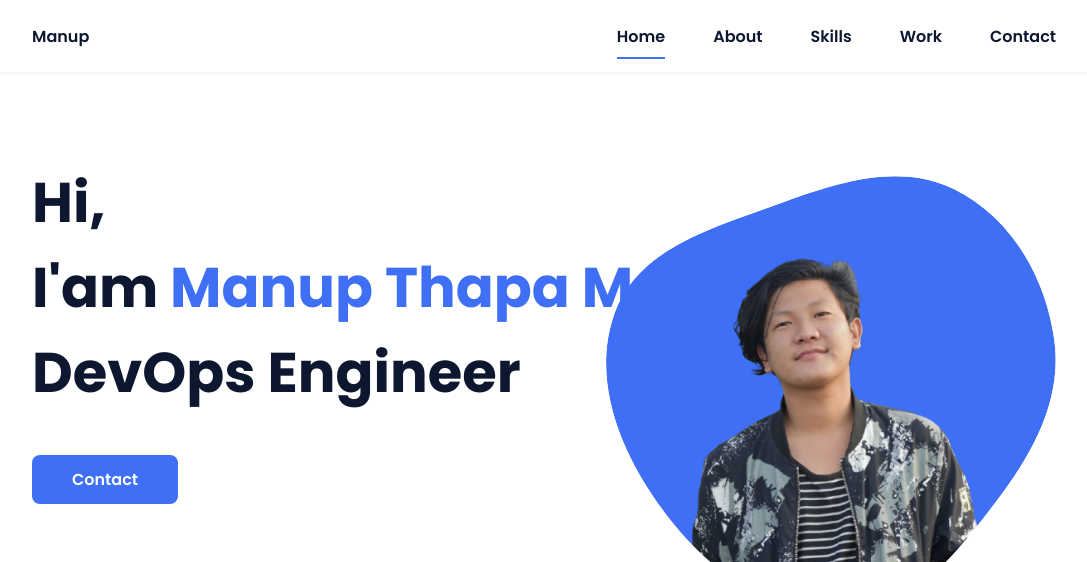
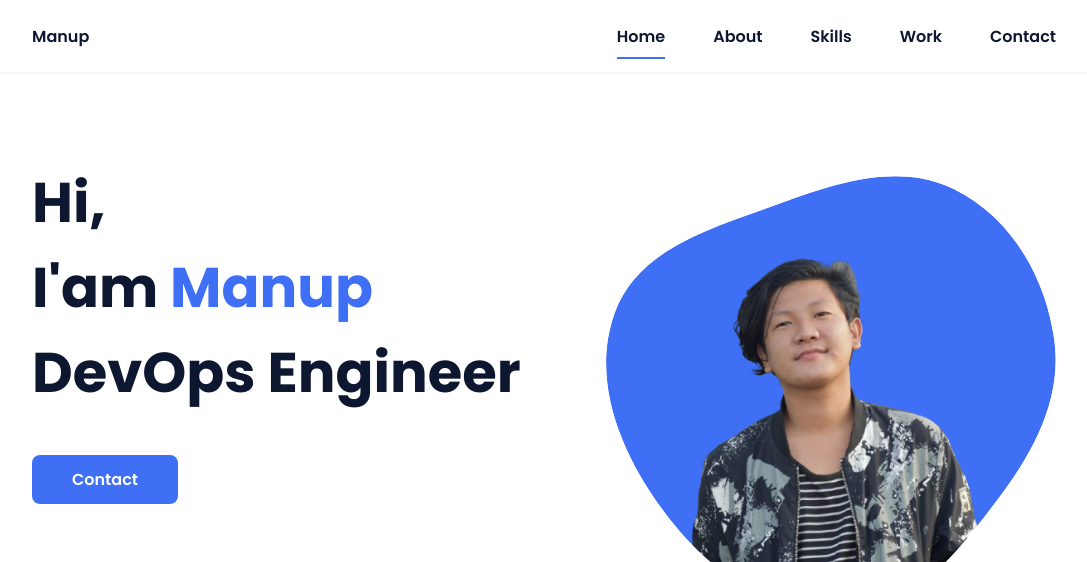
Before and after one commit to manup-tm/my-website, a plain HTML site: page index.html in a window 1280 px wide. Shown: the top 562 px of the page, without its empty margins (96-1183 px from the left). Drawn offline with nearby package versions, Linux system fonts and the light colour scheme; a script that the page names is missing.

Commit message:
docs: remove surname

```diff
--- a/index.html
+++ b/index.html
@@ -54,7 +54,7 @@
       <section class="home bd-grid" id="home">
         <div class="home__data">
           <h1 class="home__title">
-            Hi,<br />I'am <span class="home__title-color">Manup Thapa Magar</span><br />
+            Hi,<br />I'am <span class="home__title-color">Manup</span><br />
             DevOps Engineer
           </h1>
 
```
